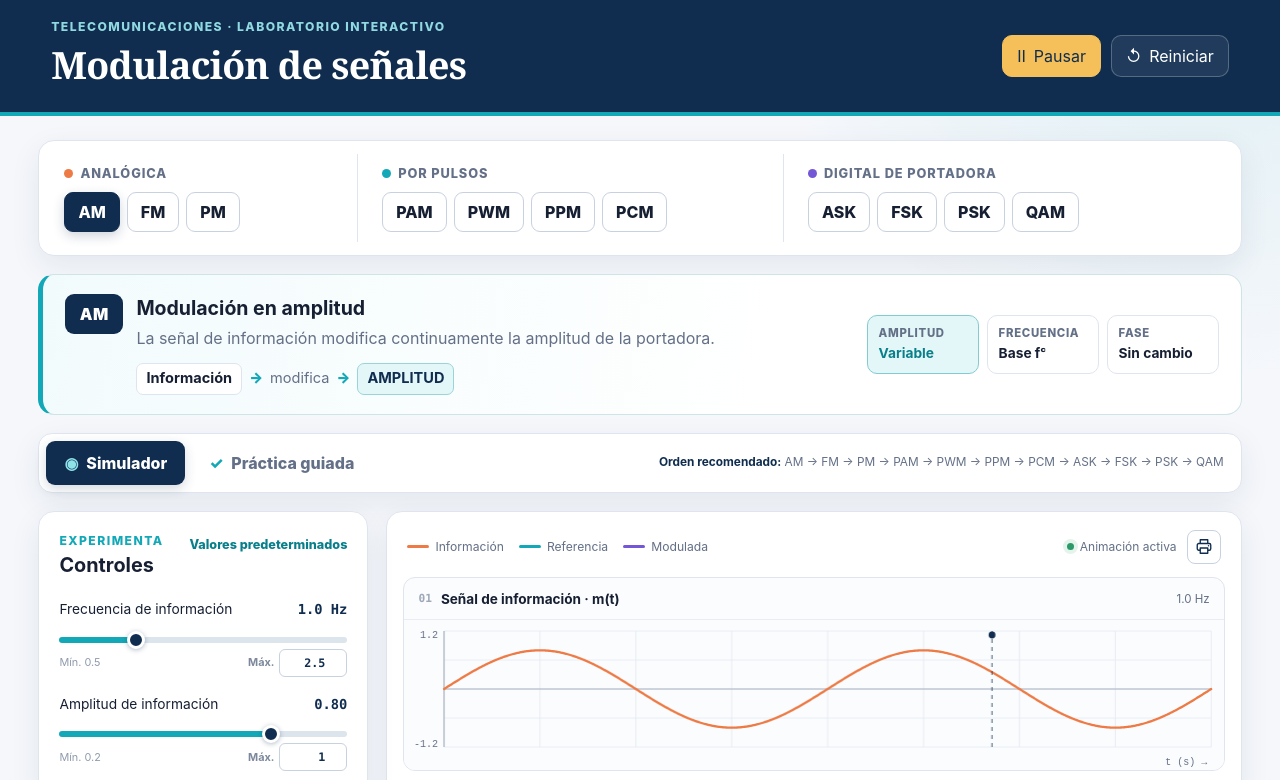
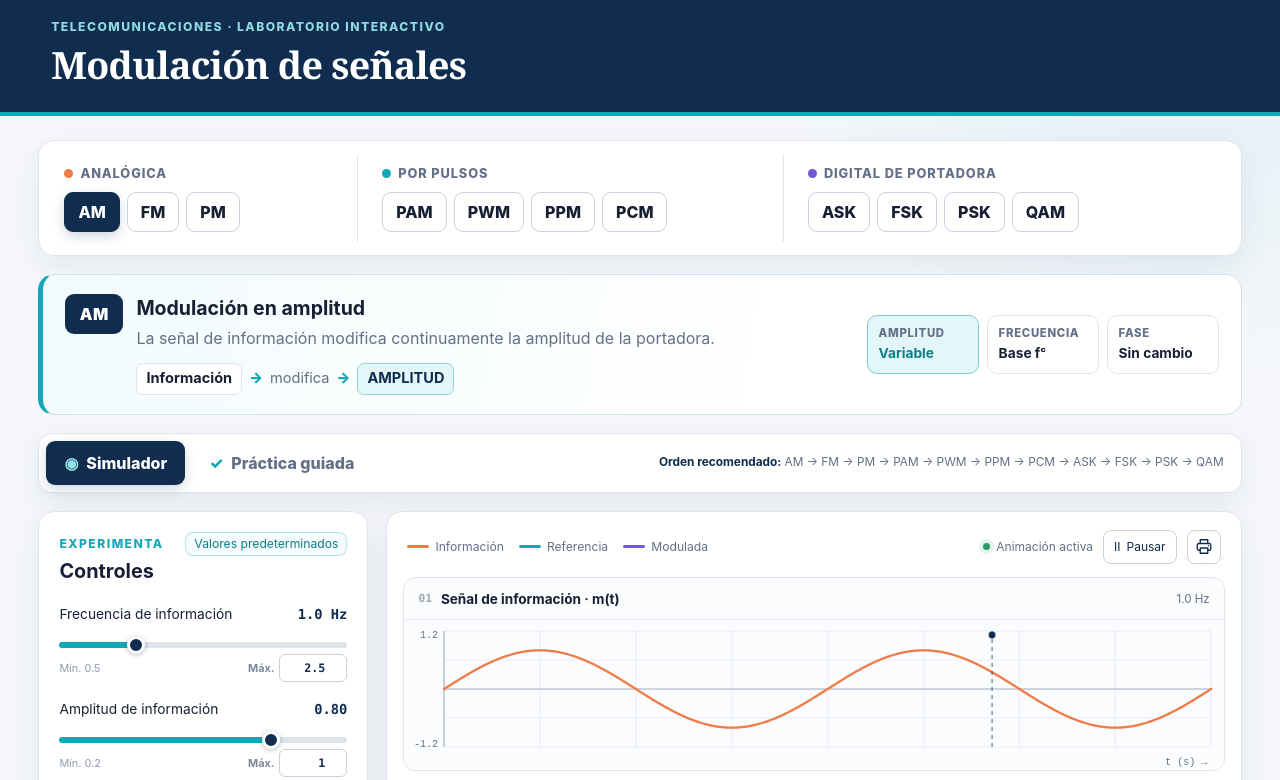
Before and after one commit to JavierProjects/AppModulacion, a plain HTML site: page index.html in a window 1280 px wide. Shown: the top 780 px of the page. Drawn offline with Linux system fonts and the light colour scheme.

Commit message:
Mejora controles de animación y agrega favicon

```diff
--- a/app.js
+++ b/app.js
@@ -358,7 +358,6 @@ const els = {
   playPause: document.querySelector("#playPause"),
   playIcon: document.querySelector("#playIcon"),
   playText: document.querySelector("#playText"),
-  resetAnimation: document.querySelector("#resetAnimation"),
   defaultsButton: document.querySelector("#defaultsButton"),
   randomBits: document.querySelector("#randomBits"),
   bitHelp: document.querySelector("#bitHelp"),
@@ -1263,9 +1262,10 @@ function drawAll() {
 
 function setPlaying(playing) {
   state.playing = playing;
-  els.playIcon.textContent = playing ? "Ⅱ" : "▶";
-  els.playText.textContent = playing ? "Pausar" : "Reproducir";
-  els.playPause.setAttribute("aria-label", playing ? "Pausar animación" : "Reproducir animación");
+  els.playIcon.textContent = playing ? "Ⅱ" : "↺";
+  els.playText.textContent = playing ? "Pausar" : "Reiniciar";
+  els.playPause.setAttribute("aria-label", playing ? "Pausar animación" : "Reiniciar animación");
+  els.playPause.classList.toggle("restart", !playing);
   els.timeStatus.textContent = playing ? "Animación activa" : "Animación pausada";
   document.querySelector(".live-dot").classList.toggle("paused", !playing);
 }
@@ -1519,8 +1519,15 @@ els.randomBits.addEventListener("click", () => {
   drawAll();
 });
 
-els.playPause.addEventListener("click", () => setPlaying(!state.playing));
-els.resetAnimation.addEventListener("click", () => { state.playhead = 0; drawAll(); });
+els.playPause.addEventListener("click", () => {
+  if (state.playing) {
+    setPlaying(false);
+    return;
+  }
+  state.playhead = 0;
+  setPlaying(true);
+  drawAll();
+});
 els.exportPng.addEventListener("click", exportGraphsAsPng);
 els.defaultsButton.addEventListener("click", resetDefaults);
 els.simulatorTabButton.addEventListener("click", () => switchView("simulator"));
--- a/index.html
+++ b/index.html
@@ -5,6 +5,7 @@
   <meta name="viewport" content="width=device-width, initial-scale=1.0">
   <meta name="description" content="Laboratorio interactivo para explorar modulaciones analógicas, por pulsos y digitales.">
   <title>Laboratorio de Modulación</title>
+  <link rel="icon" type="image/svg+xml" href="favicon.svg">
   <link rel="stylesheet" href="styles.css">
 </head>
 <body>
@@ -12,14 +13,6 @@
     <div>
       <p class="eyebrow">Telecomunicaciones · Laboratorio interactivo</p>
       <h1>Modulación de señales</h1>
-    </div>
-    <div class="top-actions" aria-label="Controles de animación">
-      <button id="playPause" class="icon-button primary" type="button" aria-label="Pausar animación">
-        <span id="playIcon" aria-hidden="true">Ⅱ</span><span id="playText">Pausar</span>
-      </button>
-      <button id="resetAnimation" class="icon-button" type="button" aria-label="Reiniciar animación">
-        <span aria-hidden="true">↺</span><span>Reiniciar</span>
-      </button>
     </div>
   </header>
 
@@ -91,11 +84,11 @@
       <div class="workspace">
       <aside class="control-panel">
         <div class="panel-heading">
-          <div>
+          <div class="panel-heading-topline">
             <p class="section-kicker">Experimenta</p>
-            <h2>Controles</h2>
+            <button id="defaultsButton" class="text-button" type="button">Valores predeterminados</button>
           </div>
-          <button id="defaultsButton" class="text-button" type="button">Valores predeterminados</button>
+          <h2>Controles</h2>
         </div>
 
         <div id="bitInputGroup" class="control-group hidden">
@@ -126,6 +119,9 @@
           </div>
           <div class="scope-actions">
             <div class="time-status"><span class="live-dot"></span><span id="timeStatus">Animación activa</span></div>
+            <button id="playPause" class="animation-button" type="button" aria-label="Pausar animación">
+              <span id="playIcon" aria-hidden="true">Ⅱ</span><span id="playText">Pausar</span>
+            </button>
             <button id="exportPng" class="export-button" type="button" title="Descargar evidencia gráfica en PNG" aria-label="Descargar evidencia gráfica en formato PNG">
               <svg viewBox="0 0 24 24" aria-hidden="true">
                 <path d="M7 8V3h10v5M7 17H5a2 2 0 0 1-2-2v-5a2 2 0 0 1 2-2h14a2 2 0 0 1 2 2v5a2 2 0 0 1-2 2h-2M7 14h10v7H7z"/>
--- a/styles.css
+++ b/styles.css
@@ -74,24 +74,6 @@ summary:focus-visible {
   letter-spacing: 0.12em;
   text-transform: uppercase;
 }
-
-.top-actions { display: flex; gap: 10px; }
-
-.icon-button {
-  min-height: 42px;
-  padding: 8px 14px;
-  display: inline-flex;
-  align-items: center;
-  gap: 8px;
-  border: 1px solid rgba(255, 255, 255, 0.24);
-  border-radius: 10px;
-  color: white;
-  background: rgba(255, 255, 255, 0.07);
-}
-
-.icon-button:hover { background: rgba(255, 255, 255, 0.14); }
-.icon-button.primary { color: var(--navy); background: #f5c05a; border-color: #f5c05a; }
-.icon-button.primary:hover { background: #ffd173; }
 
 main { padding: 24px clamp(16px, 3vw, 46px) 36px; }
 
@@ -453,21 +435,25 @@ main { padding: 24px clamp(16px, 3vw, 46px) 36px; }
 .control-panel { padding: 20px; position: sticky; top: 16px; }
 .visualization-panel { padding: 16px; }
 
-.panel-heading { margin-bottom: 18px; display: flex; justify-content: space-between; align-items: flex-start; gap: 10px; }
+.panel-heading { margin-bottom: 18px; }
+.panel-heading-topline { display: flex; justify-content: space-between; align-items: center; gap: 10px; }
 .panel-heading h2 { margin: 1px 0 0; font-size: 1.24rem; }
 .panel-heading .section-kicker, .special-heading .section-kicker, .challenge-card .section-kicker { color: var(--cyan); }
 
 .text-button {
-  padding: 4px 0;
-  border: 0;
+  padding: 3px 8px;
+  border: 1px solid rgba(19, 168, 183, 0.3);
+  border-radius: 8px;
   color: #087f8a;
-  background: transparent;
-  font-size: 0.79rem;
-  font-weight: 800;
+  background: rgba(228, 247, 248, 0.34);
+  font-size: 0.76rem;
+  font-weight: 400;
+  line-height: 1.3;
   text-align: right;
+  transition: border-color 120ms ease, background 120ms ease;
 }
 
-.text-button:hover { text-decoration: underline; }
+.text-button:hover { border-color: rgba(19, 168, 183, 0.58); background: var(--cyan-soft); }
 
 .control-group { margin-bottom: 18px; }
 .control-group > label { display: block; margin-bottom: 7px; color: var(--ink); font-size: .88rem; font-weight: 750; }
@@ -603,6 +589,25 @@ input[type="range"]::-moz-range-thumb {
 
 .scope-actions { display: flex; align-items: center; gap: 10px; }
 
+.animation-button {
+  min-height: 34px;
+  padding: 6px 10px;
+  display: inline-flex;
+  align-items: center;
+  justify-content: center;
+  gap: 6px;
+  border: 1px solid var(--line-strong);
+  border-radius: 8px;
+  color: var(--navy);
+  background: white;
+  font-size: .75rem;
+  transition: color 120ms ease, border-color 120ms ease, background 120ms ease;
+}
+
+.animation-button:hover { color: white; border-color: var(--navy); background: var(--navy); }
+.animation-button.restart { color: #087f8a; border-color: rgba(19, 168, 183, 0.42); background: var(--cyan-soft); }
+.animation-button.restart:hover { color: white; border-color: var(--cyan); background: var(--cyan); }
+
 .export-button {
   width: 34px;
   height: 34px;
@@ -624,7 +629,7 @@ input[type="range"]::-moz-range-thumb {
 
 .scope-card { margin-bottom: 12px; overflow: hidden; border: 1px solid var(--line); border-radius: 12px; background: #fbfcfe; }
 .scope-card:last-of-type { margin-bottom: 0; }
-.output-card { border-color: #d7cff8; box-shadow: inset 4px 0 0 var(--violet); }
+.output-card { border-color: var(--line); box-shadow: none; }
 
 .scope-title { min-height: 42px; padding: 9px 14px 7px; display: flex; justify-content: space-between; align-items: center; gap: 12px; border-bottom: 1px solid #e9edf3; }
 .scope-title div { display: flex; align-items: center; gap: 9px; }
@@ -663,7 +668,6 @@ footer p { margin: 0; }
 
 @media (max-width: 780px) {
   .topbar { align-items: flex-start; }
-  .top-actions span:last-child { display: none; }
   .modulation-picker { grid-template-columns: 1fr; }
   .family-group, .family-group:nth-child(2), .family-group:last-child { grid-column: auto; border-right: 0; border-top: 1px solid var(--line); }
   .family-group:first-child { border-top: 0; }
@@ -687,6 +691,9 @@ footer p { margin: 0; }
   .mode-badge { min-width: 49px; }
   .property { min-width: calc(50% - 4px); }
   .scope-title > span { display: none; }
+  .scope-toolbar { gap: 10px; }
+  .scope-actions { width: 100%; flex-wrap: wrap; }
+  .time-status { margin-right: auto; }
   canvas { height: 135px; }
   .pcm-pipeline { grid-template-columns: 1fr; }
   .pipeline-arrow { transform: rotate(90deg); text-align: center; }
```
Also changed, not shown: favicon.svg (added), 1 other file.
